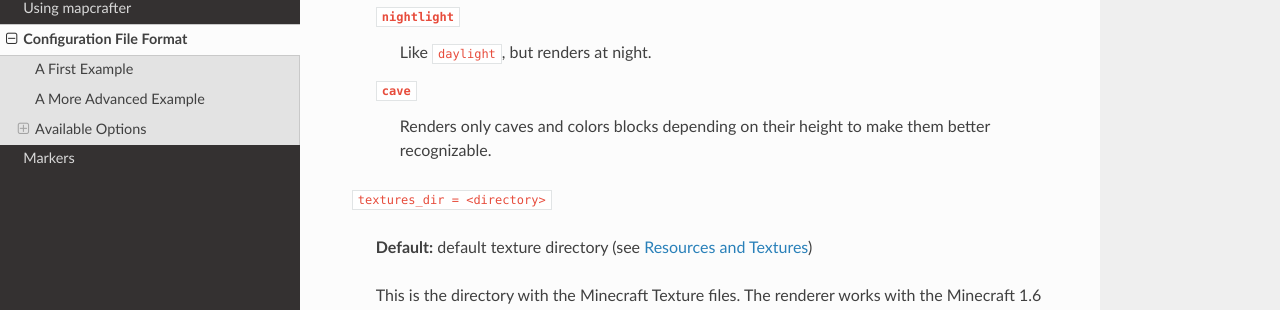
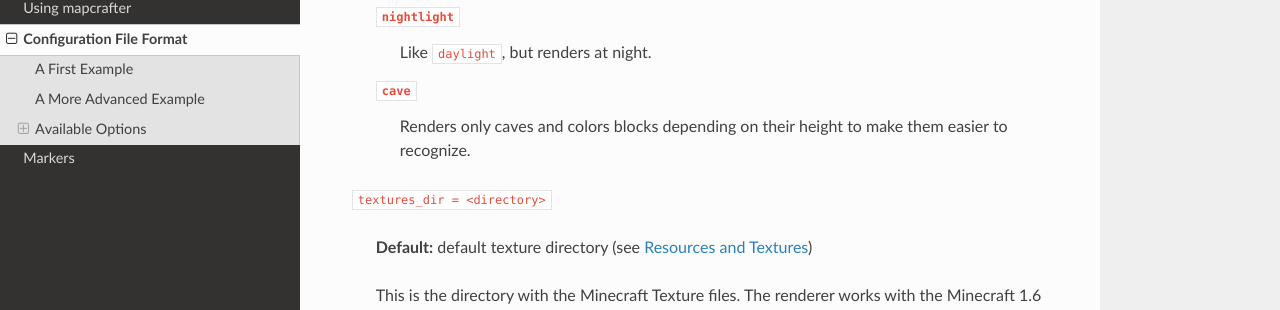
Before and after one commit to mapcrafter/mapcrafter, a Sphinx documentation site: the page built from docs/configuration.rst, in a window 1280 px wide and 900 px high, scrolled down 4141 px. Shown: the part 141-451 px from the top of the window. Built offline with Sphinx 7.4.7 and the Read the Docs theme 2.0.0, drawn with Linux system fonts in a browser that asks for light colours.

Commit message:
Lil' documentation tweak: s/better recognizable/easier to recognize/

```diff
--- a/docs/configuration.rst
+++ b/docs/configuration.rst
@@ -209,7 +209,7 @@ Map Options
         Like ``daylight``, but renders at night.
     ``cave``
         Renders only caves and colors blocks depending on their height
-        to make them better recognizable.
+        to make them easier to recognize.
 
 ``textures_dir = <directory>``
 
```
